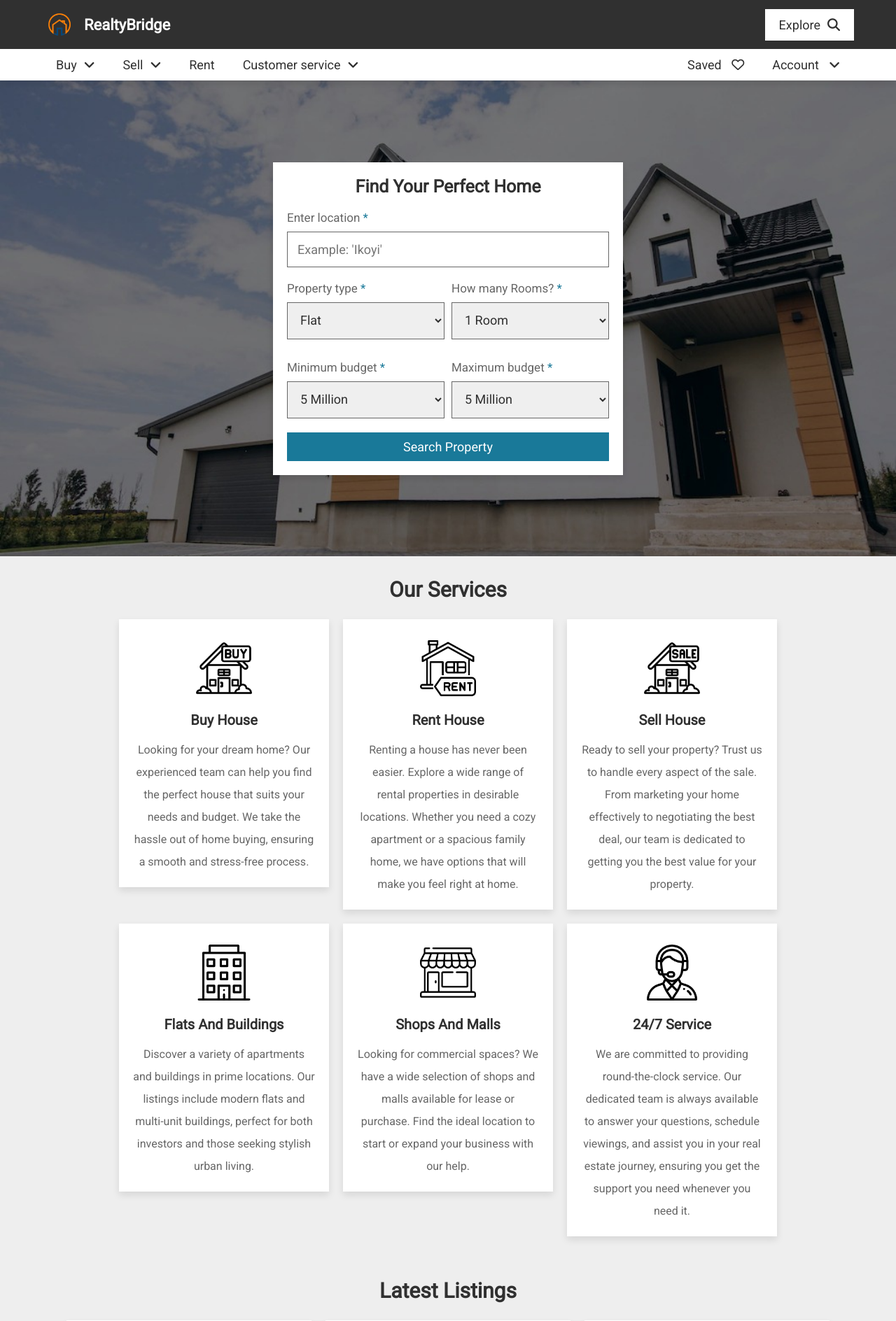
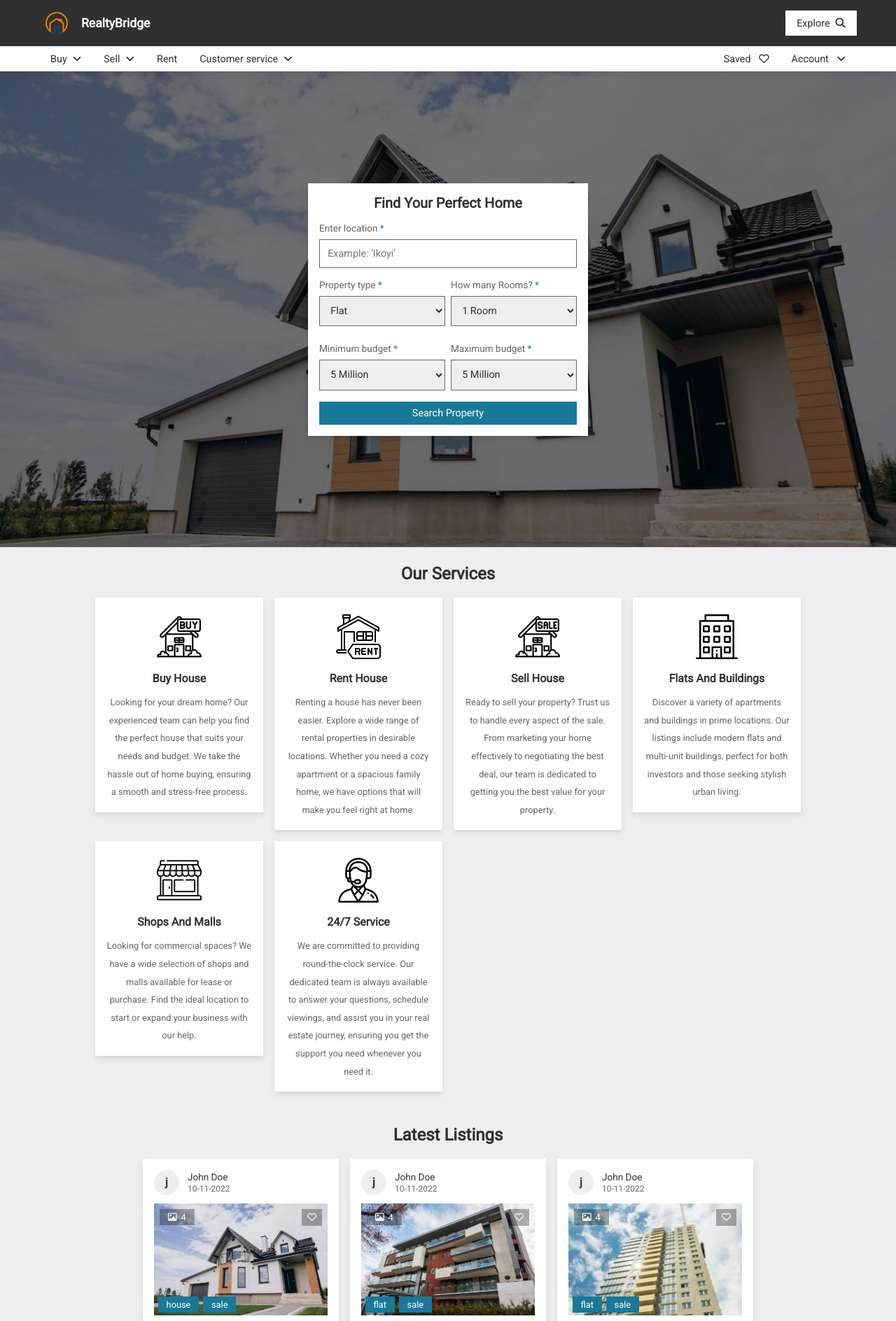
Before and after one commit to Jayminai/RealtyBridge, a PHP site: page /home.html in a window 1280 px wide. Shown: the top 1888 px of the page at 70% size. Run offline with PHP 8.4, Linux system fonts and the light colour scheme.

Commit message:
responsiveness fix

```diff
--- a/css/style.css
+++ b/css/style.css
@@ -56,7 +56,7 @@ body{
 }
 
 html{
-   font-size: 62.5%;
+   font-size: 50%;
    overflow-x: visible;
    scroll-behavior: smooth;
    scroll-padding-top: 10rem;
```
